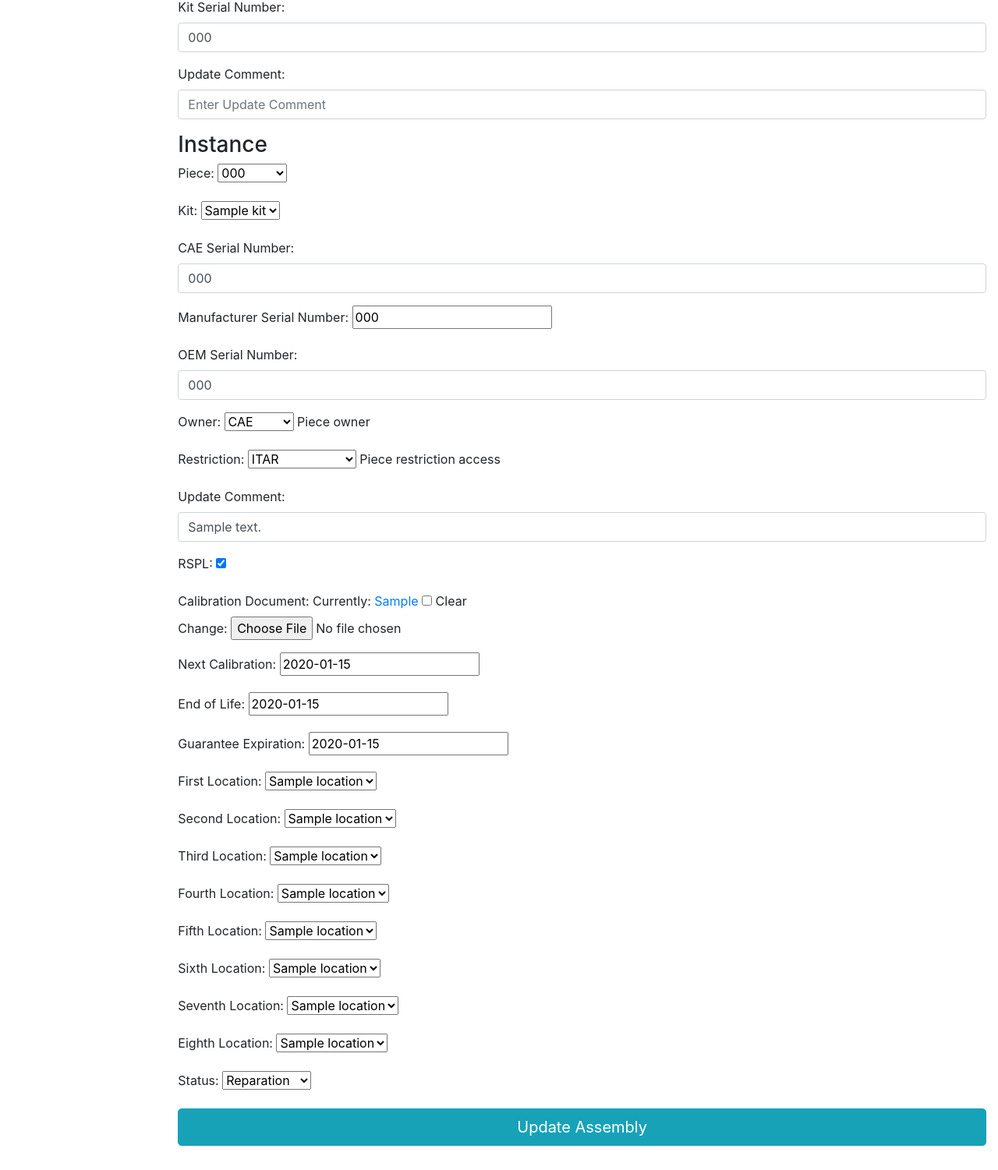
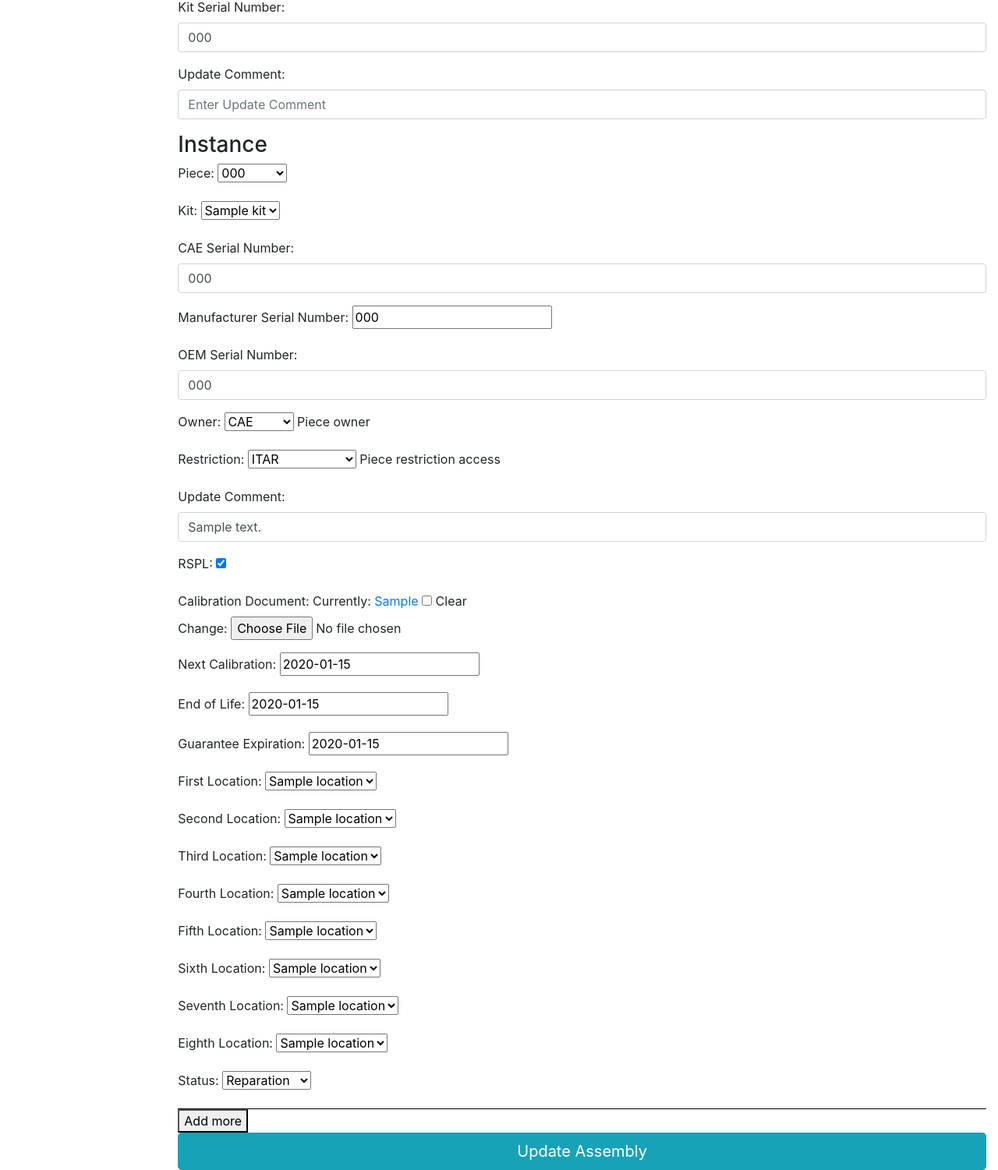
Before and after one commit to eRJe79/SIMS, a Django app: page /inventory/kit_update/1 in a window 1280 px wide. Shown: the part 273-1774 px from the top of the page at 78% size. Before the commit the page ends 1743 px from the top, so only its background shows below. Run offline with Django 3.2, Linux system fonts and the light colour scheme; tables that the repository leaves empty hold one stand-in row (values such as "Sample post"); parts of the project's set-up code (start-up, migrations or seed data) failed here and were passed over.

Commit message:
Added javascript to add new row of piceinstance dynamically when we want to update Assembly

```diff
--- a/SIMS/inventory/views.py
+++ b/SIMS/inventory/views.py
@@ -405,9 +405,11 @@ def update_kit(request, kit_id):
         'formset': formset,
         'form': form,
     }
+    if request.method == 'POST':
+        print(request.POST)
     if all([form.is_valid() and formset.is_valid()]):
         print("form and formset valid")
-        parent = form.save(commit=False)
+        parent = form.save(commit= False)
         parent.save()
         for form in formset:
             child = form.save(commit=False)
--- a/SIMS/templates/inventory/kit_update.html
+++ b/SIMS/templates/inventory/kit_update.html
@@ -1,6 +1,14 @@
 {% extends 'base/base.html' %}
 
 {% block content %}
+	<style>
+		.pieceinstance-form {
+			border-bottom: 1px solid black;
+		}
+		.hidden {
+			display: none
+		}
+	</style>
 
 	<h1>Update Assembly...</h1>
 	<form id="form" action="#" method="POST" enctype="multipart/form-data">
@@ -8,12 +16,51 @@
 		<h3>Assembly</h3>
 		{{ form.as_p }}
 		{% if formset %}
+			{{ formset.management_form }}
 			<h3>Instance</h3>
-			{{ formset.as_p }}
+			<div id="pieceinstance-form-list">
+			{% for form in formset %}
+			<div class="pieceinstance-form">
+				{{ form.as_p }}
+			</div>
+			{% endfor %}
+			</div>
+		<div id="empty-form" class="hidden">
+			{{ formset.empty_form.as_p }}
+		</div>
+		<button id="add-more" type="button"> Add more </button>
 		{% endif %}
 		<button id="submit-button" type="submit" class="btn btn-lg btn-info btn-block">
         <span id="submit-button-amount">Update Assembly</span>
       </button>
 	</form>
 
+<script>
+	// To understand this section : https://www.youtube.com/watch?v=s3T-w2jhDHE&list=PLEsfXFp6DpzRMby_cSoWTFw8zaMdTEXgL&index=64
+	const addMoreBtn = document.getElementById("add-more")
+	const totalNewForms = document.getElementById("id_form-TOTAL_FORMS")
+	addMoreBtn.addEventListener('click', add_new_form)
+
+	function add_new_form(event) {
+		// we prevent java console from populating (adding traffic)
+		if (event) {
+			event.preventDefault()
+		}
+		const currentPieceinstanceForms = document.getElementsByClassName("pieceinstance-form")
+		let currentFormCount = currentPieceinstanceForms.length
+		// we want the new form to appear after the last loaded form
+		const formCopyTarget = document.getElementById("pieceinstance-form-list")
+		// now add new empty form element to our html form
+		const copyemptyFormEl = document.getElementById("empty-form").cloneNode(true)
+		// we reset the new empty form class to have the same as the form (pieceinstance-form)
+		copyemptyFormEl.setAttribute('class', 'pieceinstance-form')
+		copyemptyFormEl.setAttribute('id', `form-${currentFormCount}`)
+		const regex = new RegExp('__prefix__', 'g')
+		copyemptyFormEl.innerHTML = copyemptyFormEl.innerHTML.replace(regex,
+		currentFormCount)
+		totalNewForms.setAttribute('value', currentFormCount + 1)
+		formCopyTarget.append(copyemptyFormEl)
+	}
+</script>
+
 {% endblock %}
```
